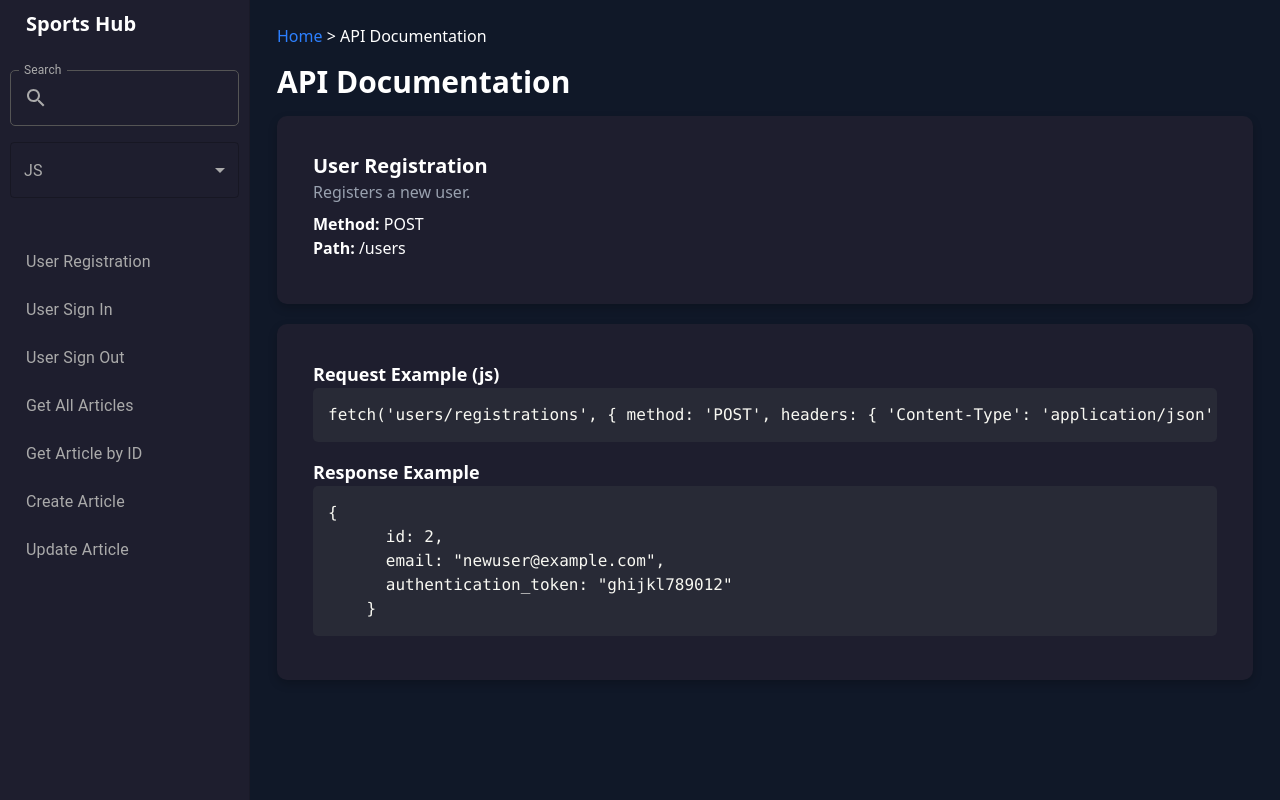
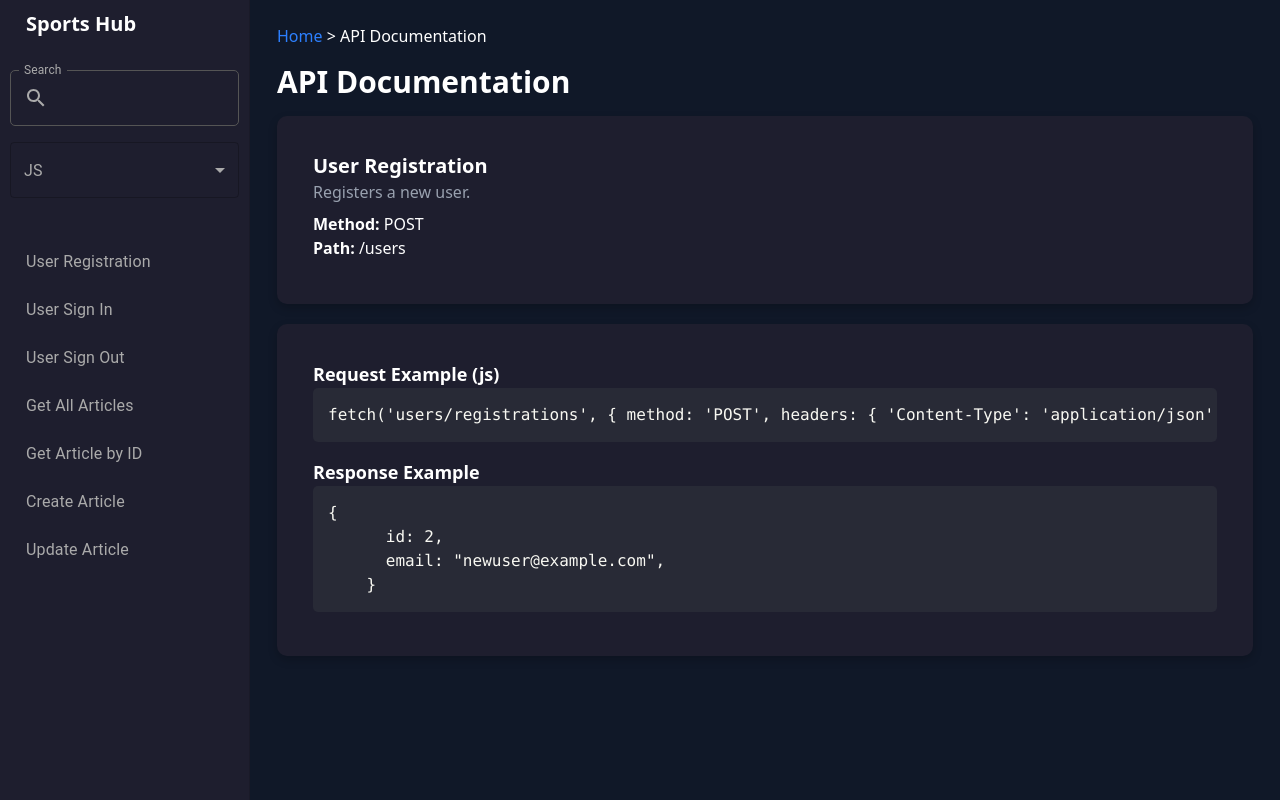
Before and after one commit to dark-side/api_docs_genai_playground, a React (Vite) app: page /api-documentation in a window 1280 px wide. Built offline with nearby package versions, Linux system fonts and the light colour scheme.

Commit message:
fix response

```diff
--- a/src/data/apiData.js
+++ b/src/data/apiData.js
@@ -14,7 +14,6 @@ export const apiEndpoints = [
     responseExample: `{
       id: 2,
       email: "newuser@example.com",
-      authentication_token: "ghijkl789012"
     }`
   },
   {
```
